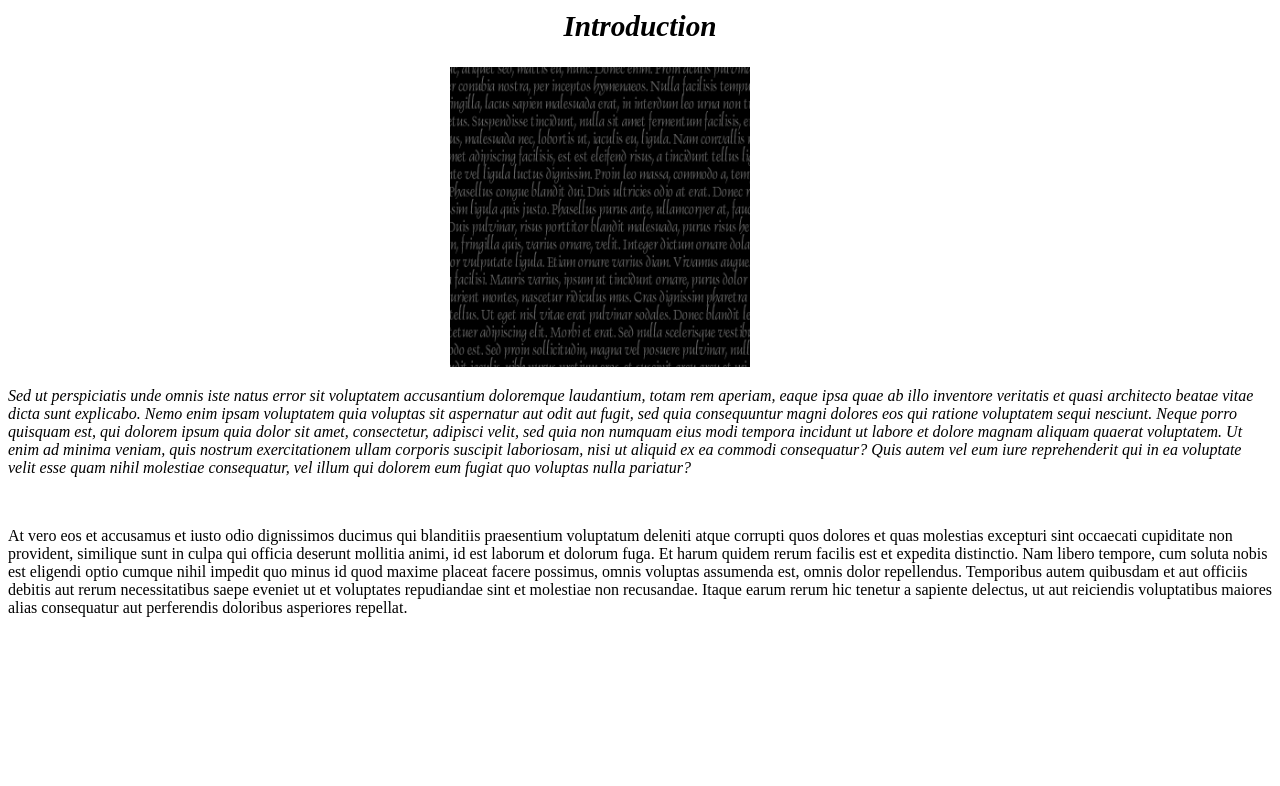
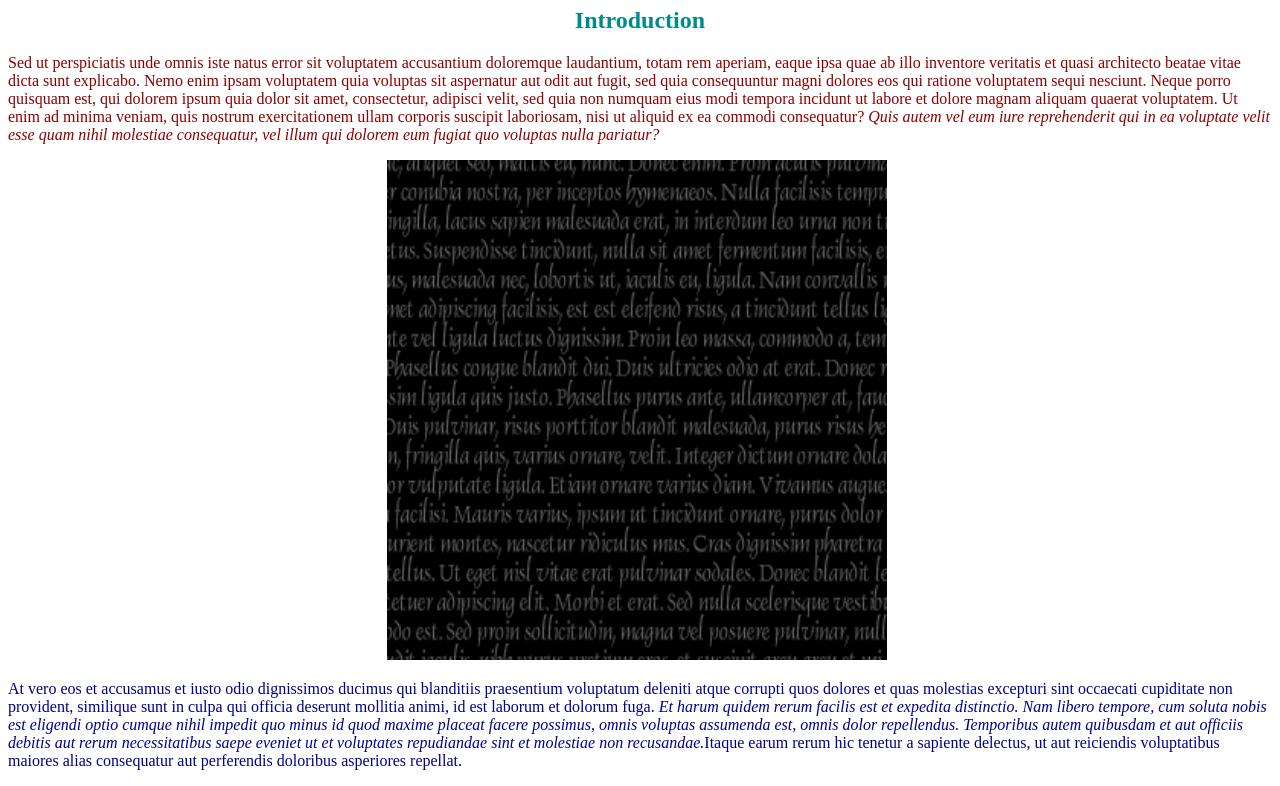
Before and after one commit to niccikaufman/boring-lecture, a plain HTML site: page index.html in a window 1280 px wide. Shown: the part 73-859 px from the top of the page. Before the commit the page ends 800 px from the top, so only its background shows below. Drawn offline with Linux system fonts and the light colour scheme.

Commit message:
replace intro class with important, unimportant, and highlight divs and span tags

```diff
--- a/index.html
+++ b/index.html
@@ -6,11 +6,13 @@
   </head>
   <body>
     <h1>Boring Lecture Notes</h1>
-    <h2 class="intro">Introduction</h2>
-    <img class="intro" src="/images/boring.png" alt="Boring Photo">
-    <p class="intro">Sed ut perspiciatis unde omnis iste natus error sit voluptatem accusantium doloremque laudantium, totam rem aperiam, eaque ipsa quae ab illo inventore veritatis et quasi architecto beatae vitae dicta sunt explicabo. Nemo enim ipsam voluptatem quia voluptas sit aspernatur aut odit aut fugit, sed quia consequuntur magni dolores eos qui ratione voluptatem sequi nesciunt. Neque porro quisquam est, qui dolorem ipsum quia dolor sit amet, consectetur, adipisci velit, sed quia non numquam eius modi tempora incidunt ut labore et dolore magnam aliquam quaerat voluptatem. Ut enim ad minima veniam, quis nostrum exercitationem ullam corporis suscipit laboriosam, nisi ut aliquid ex ea commodi consequatur? Quis autem vel eum iure reprehenderit qui in ea voluptate velit esse quam nihil molestiae consequatur, vel illum qui dolorem eum fugiat quo voluptas nulla pariatur?</p>
-    <br>
-    <p>At vero eos et accusamus et iusto odio dignissimos ducimus qui blanditiis praesentium voluptatum deleniti atque corrupti quos dolores et quas molestias excepturi sint occaecati cupiditate non provident, similique sunt in culpa qui officia deserunt mollitia animi, id est laborum et dolorum fuga. Et harum quidem rerum facilis est et expedita distinctio. Nam libero tempore, cum soluta nobis est eligendi optio cumque nihil impedit quo minus id quod maxime placeat facere possimus, omnis voluptas assumenda est, omnis dolor repellendus. Temporibus autem quibusdam et aut officiis debitis aut rerum necessitatibus saepe eveniet ut et voluptates repudiandae sint et molestiae non recusandae. Itaque earum rerum hic tenetur a sapiente delectus, ut aut reiciendis voluptatibus maiores alias consequatur aut perferendis doloribus asperiores repellat.
-    </p>
+    <h2 >Introduction</h2>
+    <div class="important">
+      <p>Sed ut perspiciatis unde omnis iste natus error sit voluptatem accusantium doloremque laudantium, totam rem aperiam, eaque ipsa quae ab illo inventore veritatis et quasi architecto beatae vitae dicta sunt explicabo. Nemo enim ipsam voluptatem quia voluptas sit aspernatur aut odit aut fugit, sed quia consequuntur magni dolores eos qui ratione voluptatem sequi nesciunt. Neque porro quisquam est, qui dolorem ipsum quia dolor sit amet, consectetur, adipisci velit, sed quia non numquam eius modi tempora incidunt ut labore et dolore magnam aliquam quaerat voluptatem. Ut enim ad minima veniam, quis nostrum exercitationem ullam corporis suscipit laboriosam, nisi ut aliquid ex ea commodi consequatur? <span class="highlight">Quis autem vel eum iure reprehenderit qui in ea voluptate velit esse quam nihil molestiae consequatur, vel illum qui dolorem eum fugiat quo voluptas nulla pariatur?</span></p>
+    </div>
+    <img src="/images/boring.png" alt="Boring Photo">
+    <div class="unimportant">
+      <p>At vero eos et accusamus et iusto odio dignissimos ducimus qui blanditiis praesentium voluptatum deleniti atque corrupti quos dolores et quas molestias excepturi sint occaecati cupiditate non provident, similique sunt in culpa qui officia deserunt mollitia animi, id est laborum et dolorum fuga. <span class="highlight"> Et harum quidem rerum facilis est et expedita distinctio. Nam libero tempore, cum soluta nobis est eligendi optio cumque nihil impedit quo minus id quod maxime placeat facere possimus, omnis voluptas assumenda est, omnis dolor repellendus. Temporibus autem quibusdam et aut officiis debitis aut rerum necessitatibus saepe eveniet ut et voluptates repudiandae sint et molestiae non recusandae.</span>Itaque earum rerum hic tenetur a sapiente delectus, ut aut reiciendis voluptatibus maiores alias consequatur aut perferendis doloribus asperiores repellat.</p>
+    </div>
   </body>
-</html>
+  </html>
--- a/styles.css
+++ b/styles.css
@@ -1,20 +1,22 @@
-h2.intro {
-  font-style: italic;
-  font-size: 22pt;
+h1,h2 {
   text-align: center;
+  color: darkcyan;
 }
 
-h1 {
-  text-align: center;
+.important {
+  color: darkred;
 }
 
-p.intro {
-  font-size: 12pt;
-  font-style: oblique;
+.unimportant {
+  color: darkblue;
 }
 
-img.intro {
-  width: 300px;
-  height: 300px;
-  margin-left: 35%;
+.highlight {
+  font-style: italic;
 }
+
+img {
+  width: 500px;
+  height: 500px;
+  margin-left: 30%;
+}
```
